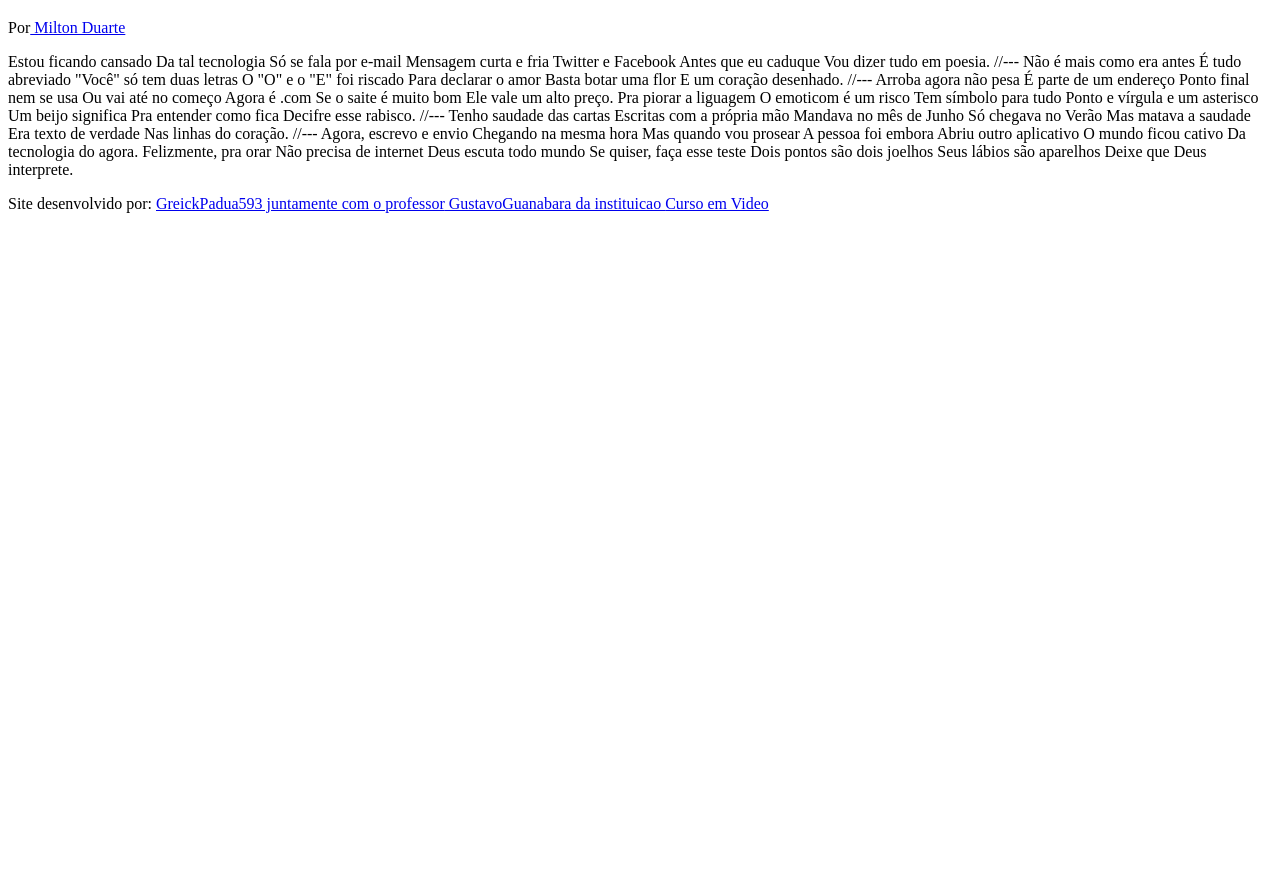
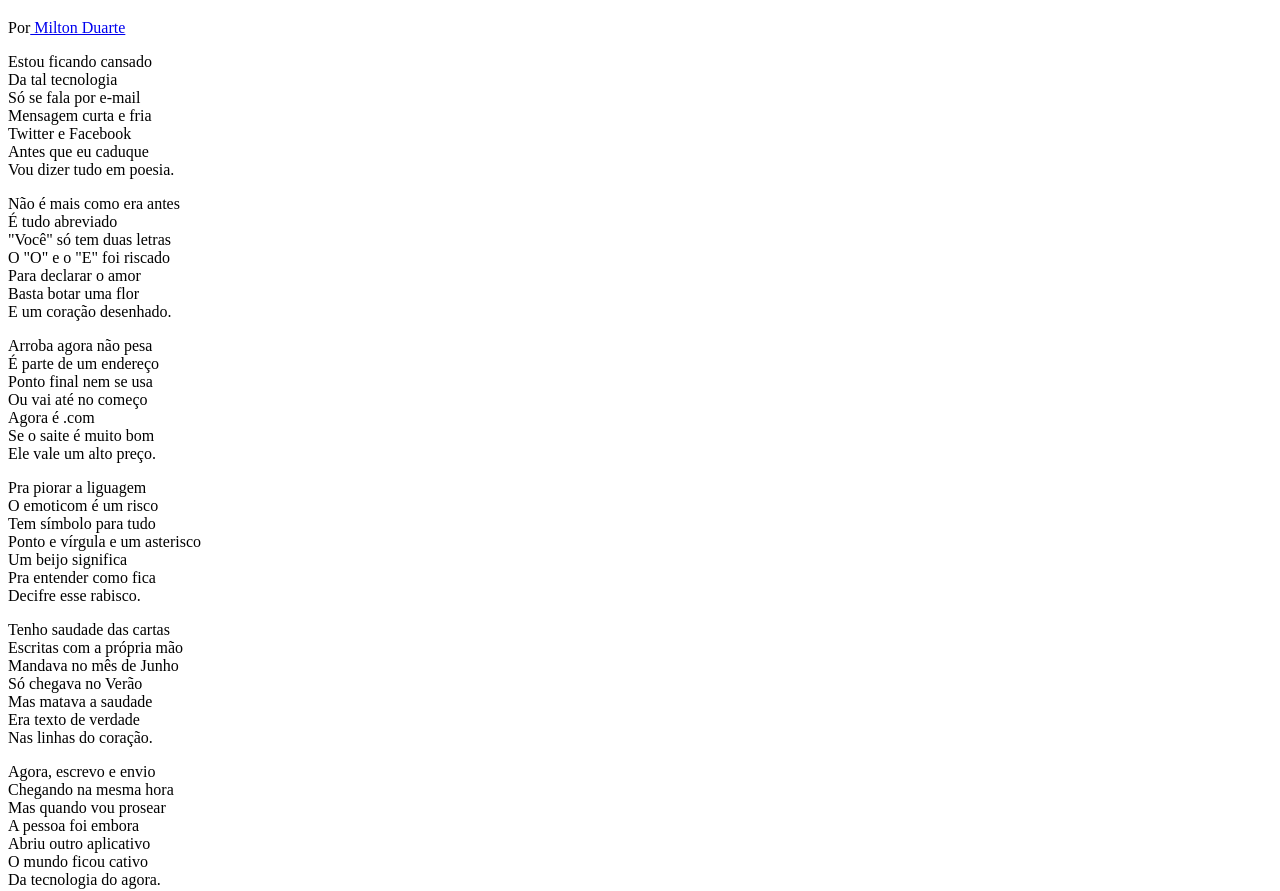
Before and after one commit to greickpadua593/projeto-cordel, a plain HTML site: page index.html in a window 1280 px wide. Shown: the part 61-952 px from the top of the page. Before the commit the page ends 800 px from the top, so only its background shows below. Drawn offline with Linux system fonts and the light colour scheme.

Commit message:
atualizando

```diff
--- a/index.html
+++ b/index.html
@@ -11,77 +11,103 @@
 <body>
     <header>
         <h1>Cordel Moderno</h1>
-        <p>Por<a href=": https://www.recantodasletras.com.br/poesias/3186743"  target="_blank"> Milton Duarte</a></p>
+        <p>Por<a href="https://www.recantodasletras.com.br/poesias/3186743" target="_blank"> Milton Duarte</a></p>
     </header>
 
-    Estou ficando cansado
-    Da tal tecnologia
-    Só se fala por e-mail
-    Mensagem curta e fria
-    Twitter e Facebook
-    Antes que eu caduque
-    Vou dizer tudo em poesia.
+    <section>
+        <p>
+            Estou ficando cansado <br>
+            Da tal tecnologia <br>
+            Só se fala por e-mail <br>
+            Mensagem curta e fria <br>
+            Twitter e Facebook <br>
+            Antes que eu caduque <br>
+            Vou dizer tudo em poesia. <br>
+        </p>
+    </section>
 
-    //---
 
-    Não é mais como era antes
-    É tudo abreviado
-    "Você" só tem duas letras
-    O "O" e o "E" foi riscado
-    Para declarar o amor
-    Basta botar uma flor
+
+    <section>
+        <p>
+            Não é mais como era antes <br>
+            É tudo abreviado <br>
+            "Você" só tem duas letras <br>
+            O "O" e o "E" foi riscado <br>
+            Para declarar o amor <br>
+            Basta botar uma flor <br>
             E um coração desenhado.
+        </p>
+    </section>
 
-    //---
 
-    Arroba agora não pesa
-    É parte de um endereço
-    Ponto final nem se usa
-    Ou vai até no começo
-    Agora é .com
-    Se o saite é muito bom
+
+    <section>
+        <p>
+            Arroba agora não pesa<br>
+            É parte de um endereço<br>
+            Ponto final nem se usa<br>
+            Ou vai até no começo<br>
+            Agora é .com<br>
+            Se o saite é muito bom<br>
             Ele vale um alto preço.
 
-    Pra piorar a liguagem
-    O emoticom é um risco
-    Tem símbolo para tudo
-    Ponto e vírgula e um asterisco
-    Um beijo significa
-    Pra entender como fica
+        </p>
+
+        <p>
+            Pra piorar a liguagem<br>
+            O emoticom é um risco<br>
+            Tem símbolo para tudo<br>
+            Ponto e vírgula e um asterisco<br>
+            Um beijo significa<br>
+            Pra entender como fica<br>
             Decifre esse rabisco.
+        </p>
+    </section>
 
-    //---
 
-    Tenho saudade das cartas
-    Escritas com a própria mão
-    Mandava no mês de Junho
-    Só chegava no Verão
-    Mas matava a saudade
-    Era texto de verdade
+
+    <section>
+        <p>
+            Tenho saudade das cartas<br>
+            Escritas com a própria mão<br>
+            Mandava no mês de Junho<br>
+            Só chegava no Verão<br>
+            Mas matava a saudade<br>
+            Era texto de verdade<br>
             Nas linhas do coração.
+        </p>
+    </section>
 
-    //---
 
-    Agora, escrevo e envio
-    Chegando na mesma hora
-    Mas quando vou prosear
-    A pessoa foi embora
-    Abriu outro aplicativo
-    O mundo ficou cativo
+
+    <section>
+        <p>
+            Agora, escrevo e envio<br>
+            Chegando na mesma hora<br>
+            Mas quando vou prosear<br>
+            A pessoa foi embora<br>
+            Abriu outro aplicativo<br>
+            O mundo ficou cativo<br>
             Da tecnologia do agora.
+        </p>
 
-    Felizmente, pra orar
-    Não precisa de internet
-    Deus escuta todo mundo
-    Se quiser, faça esse teste
-    Dois pontos são dois joelhos
-    Seus lábios são aparelhos
+        <p>
+            Felizmente, pra orar<br>
+            Não precisa de internet<br>
+            Deus escuta todo mundo<br>
+            Se quiser, faça esse teste<br>
+            Dois pontos são dois joelhos<br>
+            Seus lábios são aparelhos<br>
             Deixe que Deus interprete.
+        </p>
+    </section>
 
     <footer>
-        <p>Site desenvolvido por: <a href="https://github.com/greickpadua593" target="_blank">GreickPadua593 juntamente
-                com o professor<a href="https://github.com/gustavoguanabara" target="_blank"> GustavoGuanabara da
-                    instituicao <a href="https://www.cursoemvideo.com/" target="_blank">Curso em Video</a></a></a></p>
+        <p>Site desenvolvido por:<a href="https://github.com/greickpadua593" target="_blank">GreickPadua593</a>
+            juntamente
+            com o <a href="https://github.com/gustavoguanabara" target="_blank">professor GustavoGuanabara</a> da
+            instituicao <a href="https://www.cursoemvideo.com/" target="_blank">Curso em Video </a></a></p>
     </footer>
 </body>
 
```
Lines whose indentation alone changed are shown as unchanged.
